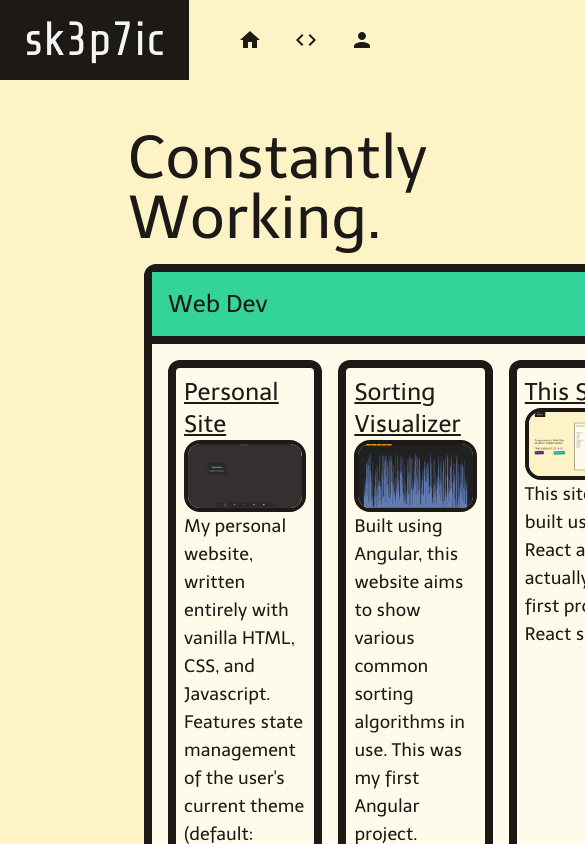
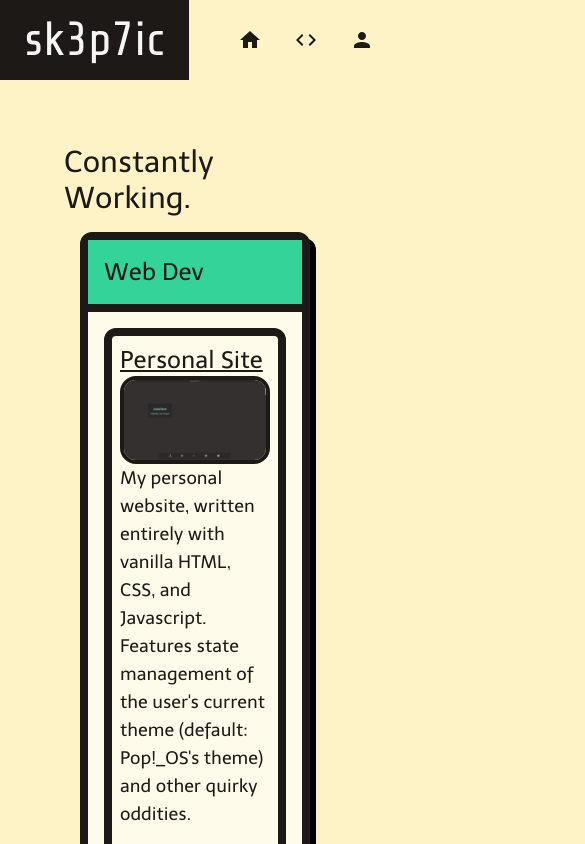
Before and after one commit to sk3p7ic/sk3p7ic-site, a React (Create React App) app: page /projects in a window 390 px wide. Shown: the top 844 px of the page, 585 px wide, since content can reach past the window. Built offline with nearby package versions, Linux system fonts and the light colour scheme; a web font is replaced by a local one.

Commit message:
Worked on responsiveness for projects page

```diff
--- a/src/pages/projects/Projects.js
+++ b/src/pages/projects/Projects.js
@@ -3,8 +3,8 @@ import { ProjectCard } from "./project-card/ProjectCard";
 
 export const ProjectsPage = () => {
   return (
-    <div className="flex-grow w-full h-full px-32 py-12 flex flex-col">
-      <h1 className="font-telex text-6xl">Constantly Working.</h1>
+    <div className="flex-grow w-full h-full p-16 xl:px-32 xl:py-12 flex flex-col">
+      <h1 className="font-telex text-3xl lg:text-6xl">Constantly Working.</h1>
       <div className="p-4 flex-grow flex">
         <CardGroup title="Web Dev">
           <ProjectCard
--- a/src/pages/projects/project-card/CardGroup.js
+++ b/src/pages/projects/project-card/CardGroup.js
@@ -6,7 +6,9 @@ export const CardGroup = (props) => {
       <h1 className="p-4 font-telex text-2xl bg-emerald-400 border-b-8 border-stone-900">
         {groupTitle}
       </h1>
-      <div className="p-4 flex-grow flex gap-4 bg-amber-50">{groupEntries}</div>
+      <div className="p-4 flex-grow flex flex-col xl:flex-row gap-4 bg-amber-50">
+        {groupEntries}
+      </div>
     </div>
   );
 };
```
